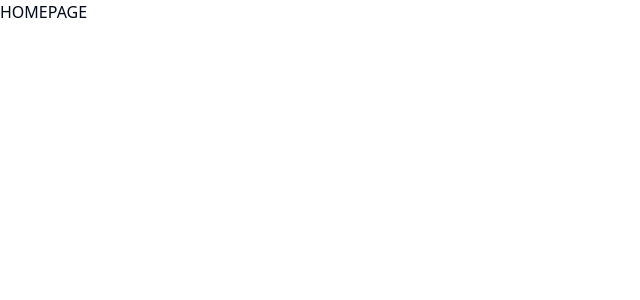
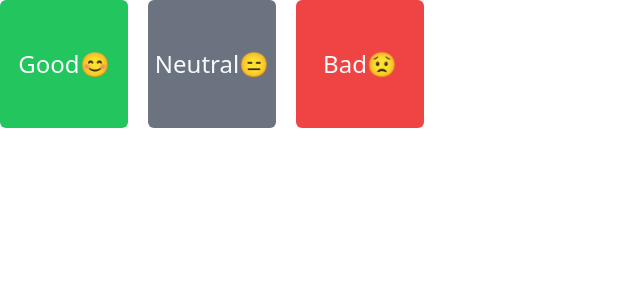
Before and after one commit to AnaDeCanha/be-kind-news, a Next.js app: page / in a window 1280 px wide. Shown: the top 300 px of the page, without its empty margins (0-640 px from the left). Built offline with nearby package versions, Linux system fonts and the light colour scheme.

Commit message:
Full Mood Selection Button

```diff
--- a/app/page.tsx
+++ b/app/page.tsx
@@ -1,3 +1,11 @@
+import {MoodSelection} from "@/components/ui/MoodSelection"
+
+
+
 export default function Home() {
-  return <h1>HOMEPAGE</h1>;
+  return (
+    <>
+      <MoodSelection />
+    </>
+  )
 }
--- /dev/null
+++ b/components/ui/MoodSelection.tsx
@@ -0,0 +1,67 @@
+'use client'
+
+import React, { useState } from "react";
+import { Button } from "./button";
+
+
+ export function MoodSelection () {
+
+  interface StateAria {
+    good: boolean,
+    neutral: boolean,
+    bad: boolean,
+  }
+
+  const [ariaState, setAriaState] = useState<StateAria> ({good:true, neutral:true, bad:true})
+  const [pressButton, setPressButton] = useState<StateAria> ({good:false, neutral:false, bad:false})
+
+  const handleClickGood = (event: React.MouseEvent<HTMLButtonElement>) => {
+    setAriaState({good:true, neutral:false, bad:false})
+    setPressButton({good:true, neutral:false, bad:false})
+  }
+  const handleClickNeutral = (event: React.MouseEvent<HTMLButtonElement>) => {
+    setAriaState({good:false, neutral:true, bad:false})
+    setPressButton({good:false, neutral:true, bad:false})
+  }
+  const handleClickBad = (event: React.MouseEvent<HTMLButtonElement>) => {
+    setAriaState({good:false, neutral:false, bad:true})
+    setPressButton({good:false, neutral:false, bad:true})
+  }
+
+  return (
+    <div className="flex flex-col gap-5 md:flex-row">
+      <Button
+        id="good-mood"
+        tabIndex={0}
+        className="size-32 rounded-md text-2xl bg-green-500"
+        aria-label="Good Mood"
+        aria-pressed={pressButton.good}
+        onClick={handleClickGood}
+        disabled = {!ariaState.good}
+        >
+        Good😊
+      </Button>
+      <Button
+        id="neutral-mood"
+        tabIndex={0}
+        className="size-32 rounded-md text-2xl bg-gray-500"
+        aria-label="Neutral Mood"
+        aria-pressed={pressButton.neutral}
+        onClick={handleClickNeutral}
+        disabled= {!ariaState.neutral}
+        >
+        Neutral😑
+      </Button>
+      <Button
+        id="bad-mood"
+        tabIndex={0}
+        className="size-32 rounded-md text-2xl bg-red-500"
+        aria-label="Bad Mood"
+        aria-pressed={pressButton.bad}
+        onClick={handleClickBad}
+        disabled= {!ariaState.bad}
+        >
+        Bad😟
+      </Button>
+    </div>
+  ) }
--- a/components/ui/button.tsx
+++ b/components/ui/button.tsx
@@ -1,7 +1,6 @@
 import * as React from "react"
 import { Slot } from "@radix-ui/react-slot"
 import { cva, type VariantProps } from "class-variance-authority"
-
 import { cn } from "@/lib/utils"
 
 const buttonVariants = cva(
--- /dev/null
+++ b/components/ui/select.tsx
@@ -0,0 +1,158 @@
+import * as React from "react"
+import * as SelectPrimitive from "@radix-ui/react-select"
+import { Check, ChevronDown, ChevronUp } from "lucide-react"
+
+import { cn } from "@/lib/utils"
+
+const Select = SelectPrimitive.Root
+
+const SelectGroup = SelectPrimitive.Group
+
+const SelectValue = SelectPrimitive.Value
+
+const SelectTrigger = React.forwardRef<
+  React.ElementRef<typeof SelectPrimitive.Trigger>,
+  React.ComponentPropsWithoutRef<typeof SelectPrimitive.Trigger>
+>(({ className, children, ...props }, ref) => (
+  <SelectPrimitive.Trigger
+    ref={ref}
+    className={cn(
+      "flex h-10 w-full items-center justify-between rounded-md border border-input bg-background px-3 py-2 text-sm ring-offset-background placeholder:text-muted-foreground focus:outline-none focus:ring-2 focus:ring-ring focus:ring-offset-2 disabled:cursor-not-allowed disabled:opacity-50 [&>span]:line-clamp-1",
+      className
+    )}
+    {...props}
+  >
+    {children}
+    <SelectPrimitive.Icon asChild>
+      <ChevronDown className="h-4 w-4 opacity-50" />
+    </SelectPrimitive.Icon>
+  </SelectPrimitive.Trigger>
+))
+SelectTrigger.displayName = SelectPrimitive.Trigger.displayName
+
+const SelectScrollUpButton = React.forwardRef<
+  React.ElementRef<typeof SelectPrimitive.ScrollUpButton>,
+  React.ComponentPropsWithoutRef<typeof SelectPrimitive.ScrollUpButton>
+>(({ className, ...props }, ref) => (
+  <SelectPrimitive.ScrollUpButton
+    ref={ref}
+    className={cn(
+      "flex cursor-default items-center justify-center py-1",
+      className
+    )}
+    {...props}
+  >
+    <ChevronUp className="h-4 w-4" />
+  </SelectPrimitive.ScrollUpButton>
+))
+SelectScrollUpButton.displayName = SelectPrimitive.ScrollUpButton.displayName
+
+const SelectScrollDownButton = React.forwardRef<
+  React.ElementRef<typeof SelectPrimitive.ScrollDownButton>,
+  React.ComponentPropsWithoutRef<typeof SelectPrimitive.ScrollDownButton>
+>(({ className, ...props }, ref) => (
+  <SelectPrimitive.ScrollDownButton
+    ref={ref}
+    className={cn(
+      "flex cursor-default items-center justify-center py-1",
+      className
+    )}
+    {...props}
+  >
+    <ChevronDown className="h-4 w-4" />
+  </SelectPrimitive.ScrollDownButton>
+))
+SelectScrollDownButton.displayName =
+  SelectPrimitive.ScrollDownButton.displayName
+
+const SelectContent = React.forwardRef<
+  React.ElementRef<typeof SelectPrimitive.Content>,
+  React.ComponentPropsWithoutRef<typeof SelectPrimitive.Content>
+>(({ className, children, position = "popper", ...props }, ref) => (
+  <SelectPrimitive.Portal>
+    <SelectPrimitive.Content
+      ref={ref}
+      className={cn(
+        "relative z-50 max-h-96 min-w-[8rem] overflow-hidden rounded-md border bg-popover text-popover-foreground shadow-md data-[state=open]:animate-in data-[state=closed]:animate-out data-[state=closed]:fade-out-0 data-[state=open]:fade-in-0 data-[state=closed]:zoom-out-95 data-[state=open]:zoom-in-95 data-[side=bottom]:slide-in-from-top-2 data-[side=left]:slide-in-from-right-2 data-[side=right]:slide-in-from-left-2 data-[side=top]:slide-in-from-bottom-2",
+        position === "popper" &&
+          "data-[side=bottom]:translate-y-1 data-[side=left]:-translate-x-1 data-[side=right]:translate-x-1 data-[side=top]:-translate-y-1",
+        className
+      )}
+      position={position}
+      {...props}
+    >
+      <SelectScrollUpButton />
+      <SelectPrimitive.Viewport
+        className={cn(
+          "p-1",
+          position === "popper" &&
+            "h-[var(--radix-select-trigger-height)] w-full min-w-[var(--radix-select-trigger-width)]"
+        )}
+      >
+        {children}
+      </SelectPrimitive.Viewport>
+      <SelectScrollDownButton />
+    </SelectPrimitive.Content>
+  </SelectPrimitive.Portal>
+))
+SelectContent.displayName = SelectPrimitive.Content.displayName
+
+const SelectLabel = React.forwardRef<
+  React.ElementRef<typeof SelectPrimitive.Label>,
+  React.ComponentPropsWithoutRef<typeof SelectPrimitive.Label>
+>(({ className, ...props }, ref) => (
+  <SelectPrimitive.Label
+    ref={ref}
+    className={cn("py-1.5 pl-8 pr-2 text-sm font-semibold", className)}
+    {...props}
+  />
+))
+SelectLabel.displayName = SelectPrimitive.Label.displayName
+
+const SelectItem = React.forwardRef<
+  React.ElementRef<typeof SelectPrimitive.Item>,
+  React.ComponentPropsWithoutRef<typeof SelectPrimitive.Item>
+>(({ className, children, ...props }, ref) => (
+  <SelectPrimitive.Item
+    ref={ref}
+    className={cn(
+      "relative flex w-full cursor-default select-none items-center rounded-sm py-1.5 pl-8 pr-2 text-sm outline-none focus:bg-accent focus:text-accent-foreground data-[disabled]:pointer-events-none data-[disabled]:opacity-50",
+      className
+    )}
+    {...props}
+  >
+    <span className="absolute left-2 flex h-3.5 w-3.5 items-center justify-center">
+      <SelectPrimitive.ItemIndicator>
+        <Check className="h-4 w-4" />
+      </SelectPrimitive.ItemIndicator>
+    </span>
+
+    <SelectPrimitive.ItemText>{children}</SelectPrimitive.ItemText>
+  </SelectPrimitive.Item>
+))
+SelectItem.displayName = SelectPrimitive.Item.displayName
+
+const SelectSeparator = React.forwardRef<
+  React.ElementRef<typeof SelectPrimitive.Separator>,
+  React.ComponentPropsWithoutRef<typeof SelectPrimitive.Separator>
+>(({ className, ...props }, ref) => (
+  <SelectPrimitive.Separator
+    ref={ref}
+    className={cn("-mx-1 my-1 h-px bg-muted", className)}
+    {...props}
+  />
+))
+SelectSeparator.displayName = SelectPrimitive.Separator.displayName
+
+export {
+  Select,
+  SelectGroup,
+  SelectValue,
+  SelectTrigger,
+  SelectContent,
+  SelectLabel,
+  SelectItem,
+  SelectSeparator,
+  SelectScrollUpButton,
+  SelectScrollDownButton,
+}
--- a/package.json
+++ b/package.json
@@ -10,7 +10,9 @@
     "test": "jest --watch"
   },
   "dependencies": {
+    "@radix-ui/react-label": "^2.1.0",
     "@radix-ui/react-progress": "^1.0.3",
+    "@radix-ui/react-select": "^2.1.1",
     "@radix-ui/react-slot": "^1.0.2",
     "class-variance-authority": "^0.7.0",
     "clsx": "^2.1.1",
```
Also changed, not shown: 1 other file (tests, documents, lock files or other folders).
